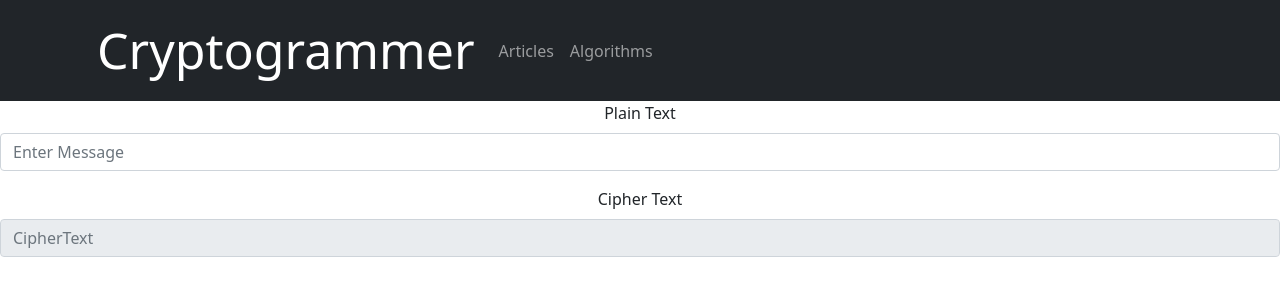
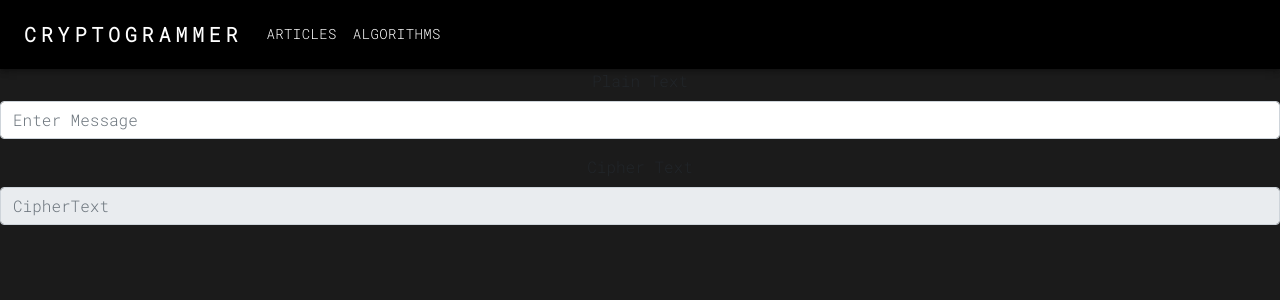
Before and after one commit to shadowasphodel2919/Cryptogrammer, a React (Create React App) app: page /algorithms/atbash in a window 1280 px wide. Shown: the top 300 px of the page. Built offline with nearby package versions, Linux system fonts and the light colour scheme.

Commit message:
Switch theme

```diff
--- a/package.json
+++ b/package.json
@@ -3,6 +3,10 @@
   "version": "0.1.0",
   "private": true,
   "dependencies": {
+    "@emotion/react": "^11.10.8",
+    "@emotion/styled": "^11.10.8",
+    "@mui/icons-material": "^5.11.16",
+    "@mui/material": "^5.12.2",
     "@testing-library/jest-dom": "^5.16.4",
     "@testing-library/react": "^13.3.0",
     "@testing-library/user-event": "^13.5.0",
--- a/src/App.css
+++ b/src/App.css
@@ -1,33 +1,37 @@
+@import url('https://fonts.googleapis.com/css2?family=Roboto+Mono:wght@300&display=swap');
 *{
   margin: 0;
   padding: 0;
   box-sizing: border-box;
+  font-family: 'Roboto Mono', monospace !important;
+}
+body{
+  background-color: #1b1b1b !important;
 }
 .App {
   text-align: center;
 }
 
 .blog{
-  /* float:left; */
   width:100%;
   height:100%;
   display:flex;
-  /* flex-direction: column; */
   justify-content:center;
   align-items:center;
   flex-wrap:wrap;
   padding:60px 0;
   position:relative;
-  font-family:'Manrope';
   gap: 2em;
 }
 
 .blog .item{
   float:left;
   width:300px;
+  max-height: 80vh;
   overflow:hidden;
   border-radius:11px;
   border:1px solid #ddd;
+  cursor: pointer;
 }
 
 .blog .item .thumb{
@@ -55,21 +59,21 @@
   float:left; width:100%;
   padding:20px;
 }
-.blog .item .text h3{
-  color:#000;
+.blog .item .text h2{
+  color:#ffffff;
   font-size:19px;
   margin:0 0 15px 0;
 }
-.blog .item .text h3 a{
-  color:#000;
+.blog .item .text h2 a{
+  color:#ffffff;
   border-bottom:1px solid rgba(0,0,0,0);
   transition:0.6s;
 }
-.blog .item .text h3:hover a{
-  border-bottom:1px solid rgba(0,0,0,1);
+.blog .item .text h2:hover a{
+  border-bottom:1px solid rgb(218, 218, 218);
 }
 .blog .item .text p{
-  color:#666;
+  color:#6c6c6c;
   font-size:14px;
   margin:0 0 15px 0;
 }
--- a/src/Articles.jsx
+++ b/src/Articles.jsx
@@ -1,3 +1,4 @@
+import { Link } from "react-router-dom";
 export const Articles = () => {
     fetch('https://api.rss2json.com/v1/api.json?rss_url=https://medium.com/feed/@stupidsherlock')
     .then(res=>res.json())
@@ -19,14 +20,14 @@
         let output = '';
         posts.forEach((item)=> {
             output += `
-                <div class="item">
+                <div class="item" onClick="window.location.href = '${item.link}'">
                     <div class="thumb">
                         <img src="${item.thumbnail}" class="blog-topImg"></img>
                     </div>
-                <div class="text">
-                    <h2 class="blog-title">${shortenText(item.title,0,30)+'...'}</h2>
-                    <p class="blog-intro">${'...' + shortenText(toText(item.content),60, 300)+ '...'}</p>
-                </div>
+                    <div class="text">
+                        <h2 class="blog-title">${shortenText(item.title,0,30)+'...'}</h2>
+                        <p class="blog-intro">${'...' + shortenText(toText(item.content),60, 300)+ '...'}</p>
+                    </div>
                 </div>
             `
         })
--- a/src/Components/Navbar.css
+++ b/src/Components/Navbar.css
@@ -1,7 +1,3 @@
-.navbar-brand{
-    font-size: 50px;
+a{
+    text-decoration: none;
 }
-.navbar{
-    padding-left: 30px;
-    background-color: black;
-}
--- a/src/Components/Navbar.js
+++ b/src/Components/Navbar.js
@@ -1,35 +1,143 @@
-import React from "react";
-import { Button, Carousel, Card , Navbar , Nav , Container, NavDropdown} from "react-bootstrap";
-import { Outlet, Link } from "react-router-dom";
+import * as React from 'react';
+import AppBar from '@mui/material/AppBar';
+import Box from '@mui/material/Box';
+import Toolbar from '@mui/material/Toolbar';
+import IconButton from '@mui/material/IconButton';
+import Typography from '@mui/material/Typography';
+import Menu from '@mui/material/Menu';
+import MenuIcon from '@mui/icons-material/Menu';
+import Container from '@mui/material/Container';
+import Avatar from '@mui/material/Avatar';
+import Button from '@mui/material/Button';
+import Tooltip from '@mui/material/Tooltip';
+import MenuItem from '@mui/material/MenuItem';
+import AdbIcon from '@mui/icons-material/Adb';
 import './Navbar.css';
+import { Outlet } from 'react-router-dom';
+import {Link} from 'react-router-dom';
+
+const pages = ['Articles', 'Algorithms'];
+
 const Header = () => {
+  const [anchorElNav, setAnchorElNav] = React.useState(null);
+  const [anchorElUser, setAnchorElUser] = React.useState(null);
+
+  const handleOpenNavMenu = (event) => {
+    setAnchorElNav(event.currentTarget);
+  };
+  const handleOpenUserMenu = (event) => {
+    setAnchorElUser(event.currentTarget);
+  };
+
+  const handleCloseNavMenu = () => {
+    setAnchorElNav(null);
+  };
+
+  const handleCloseUserMenu = () => {
+    setAnchorElUser(null);
+  };
+
   return (
-      <>
-      <Navbar collapseOnSelect expand="lg" bg="dark" variant="dark">
-    <Container>
-    <Navbar.Brand href="./">Cryptogrammer
-      {/* <img
-          alt=""
-          src="./logo-color.svg"
-          width="30"
-          height="30"
-          className="d-inline-block align-top"
-        />{' '} */}
-      </Navbar.Brand>
-    <Navbar.Toggle aria-controls="responsive-navbar-nav" />
-    <Navbar.Collapse id="responsive-navbar-nav">
-      <Nav className="me-auto">
-        <Nav.Link className="header-link" as={Link} to="articles">Articles</Nav.Link>
-        <Nav.Link className="header-link" as={Link} to="algorithms">Algorithms</Nav.Link>
-      </Nav>
-      {/* <Nav className="justify-content-end">
-        <LeftTab user={user}/>
-      </Nav> */}
-    </Navbar.Collapse>
-    </Container>
-  </Navbar>
-  <Outlet />
-  </>
+    <>
+    <AppBar position="static" sx={{ backgroundColor: 'black' }}>
+      <Container maxWidth="xl">
+        <Toolbar disableGutters>
+          {/* <AdbIcon sx={{ display: { xs: 'none', md: 'flex' }, mr: 1 }} /> */}
+          <Typography
+              variant="h6"
+              noWrap
+              component="a"
+              href="/"
+              sx={{
+                mr: 2,
+                display: { xs: 'none', md: 'flex' },
+                fontFamily: 'monospace',
+                fontWeight: 700,
+                letterSpacing: '.3rem',
+                color: 'inherit',
+                textDecoration: 'none',
+              }}
+            >
+              CRYPTOGRAMMER
+            </Typography>
+            <Box sx={{flexGrow:1, display: {xs: 'flex', md: 'none'}}}>
+              <IconButton
+                size="large"
+                aria-label="account of current user"
+                aria-controls="menu-appbar"
+                aria-haspopup="true"
+                onClick={handleOpenNavMenu}
+                color="inherit"
+              >
+                <MenuIcon />
+              </IconButton>
+              <Menu
+                id="menu-appbar"
+                anchorEl={anchorElNav}
+                anchorOrigin={{
+                  vertical: 'bottom',
+                  horizontal: 'left',
+                }}
+                keepMounted
+                transformOrigin={{
+                  vertical: 'top',
+                  horizontal: 'left',
+                }}
+                open={Boolean(anchorElNav)}
+                onClose={handleCloseNavMenu}
+                sx={{
+                  display: { xs: 'block', md: 'none' },
+                }}
+              >
+
+                {pages.map((page) => (
+                  <MenuItem key={page} onClick={handleCloseNavMenu}>
+                    <Typography textAlign="center">{page}</Typography>
+                  </MenuItem>
+                ))}
+              </Menu>
+            </Box>
+
+            <AdbIcon sx={{ display: { xs: 'flex', md: 'none' }, mr: 1 }} />
+            <Typography
+              variant="h5"
+              noWrap
+              component="a"
+              href=""
+              sx={{
+                mr: 2,
+                display: { xs: 'flex', md: 'none' },
+                flexGrow: 1,
+                fontFamily: 'monospace',
+                fontWeight: 700,
+                letterSpacing: '.3rem',
+                color: 'inherit',
+                textDecoration: 'none',
+              }}
+            >
+              LOGO
+            </Typography>
+            <Box sx={{ flexGrow: 1, display: { xs: 'none', md: 'flex' } }}>
+              <Button
+                key='Articles'
+                sx={{my:2, color:'white',display:'block'}}
+                as={Link} to="articles"
+              >
+                Articles
+              </Button>
+              <Button
+                key='Algorithms'
+                sx={{my:2, color:'white',display:'block'}}
+                as={Link} to="algorithms"
+              >
+                Algorithms
+              </Button>
+            </Box>
+        </Toolbar>
+      </Container>
+    </AppBar>
+    <Outlet />
+    </>
   );
 };
 export default Header;
```
Also changed, not shown: 1 other file (tests, documents, lock files or other folders).
